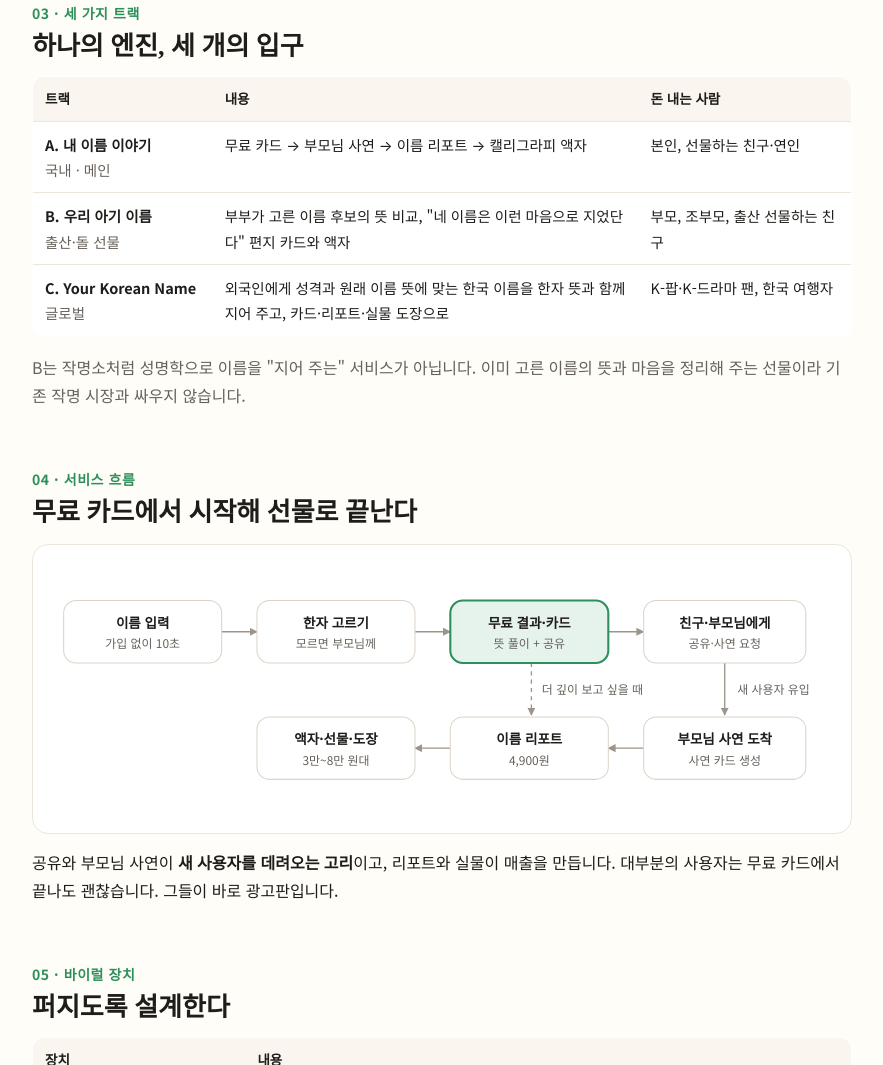
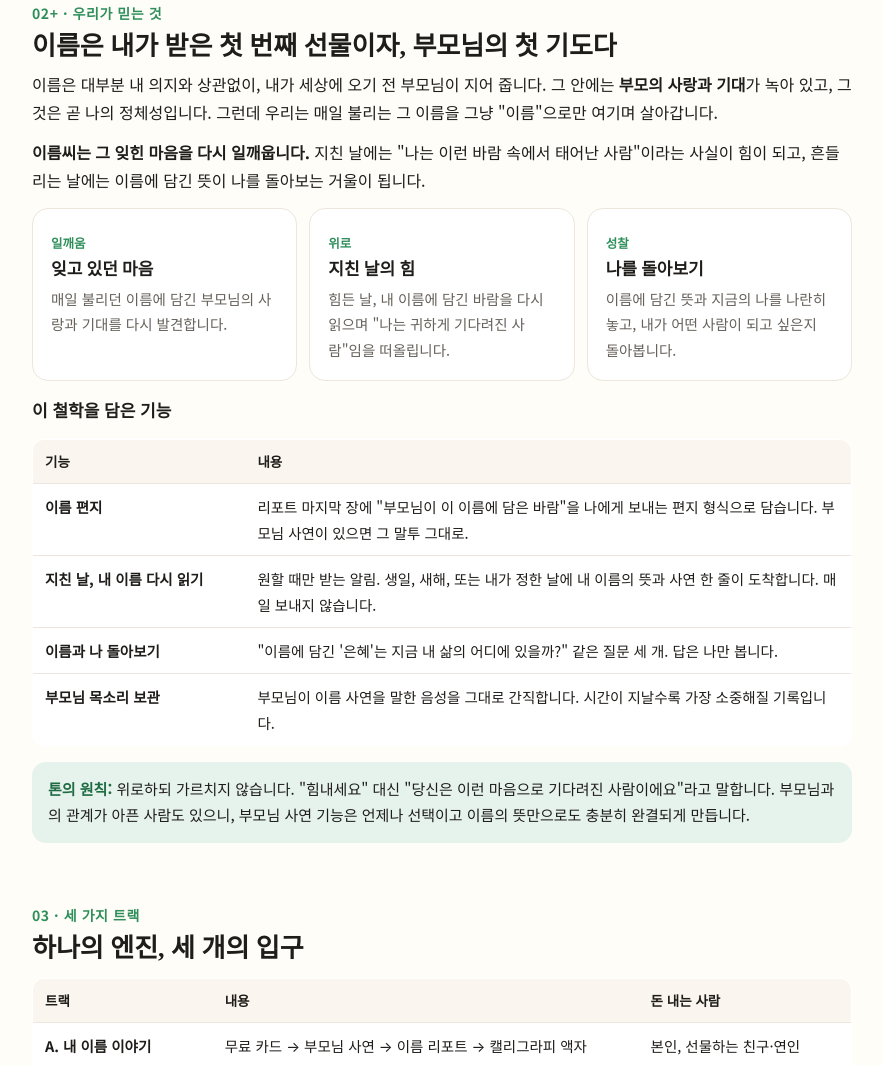
Before and after one commit to david-tokenpost/ireumssi-concept, a plain HTML site: page index.html in a window 1280 px wide. Shown: the part 1391-2456 px from the top of the page, without its empty margins (198-1081 px from the left). Drawn offline with Linux system fonts and the light colour scheme.

Commit message:
기획서: 우리가 믿는 것(이름 = 부모님의 첫 기도, 일깨움·위로·성찰) 추가

```diff
--- a/index.html
+++ b/index.html
@@ -57,7 +57,7 @@ footer{margin-top:48px;padding-top:18px;border-top:1px solid var(--rule);font-si
  <h1>이름에 심어 둔 마음을<br>꺼내 드려요.</h1>
  <p class="lead">이름 하나만 입력하면 한자에 담긴 뜻과 부모님이 그 이름을 지은 사연을 풀어 주고, 자랑하고 싶은 카드와 선물로 만들어 주는 서비스입니다. 운세처럼 좋고 나쁨을 판정하지 않고, 따뜻한 이야기만 전합니다.</p>
  <div class="cta"><a class="btn pri" href="mockup.html">화면 시안 보기 →</a><a class="btn sec" href="#plan">실행 계획</a></div>
- <nav class="toc"><a href="#why">왜 되는가</a><a href="#product">세 가지 트랙</a><a href="#flow">서비스 흐름</a><a href="#viral">바이럴 장치</a><a href="#ai">AI와 데이터</a><a href="#money">수익 구조</a><a href="#compete">경쟁</a><a href="#risk">리스크와 원칙</a><a href="#plan">실행 계획</a></nav>
+ <nav class="toc"><a href="#why">왜 되는가</a><a href="#heart">우리가 믿는 것</a><a href="#product">세 가지 트랙</a><a href="#flow">서비스 흐름</a><a href="#viral">바이럴 장치</a><a href="#ai">AI와 데이터</a><a href="#money">수익 구조</a><a href="#compete">경쟁</a><a href="#risk">리스크와 원칙</a><a href="#plan">실행 계획</a></nav>
 </div>
 
 <section id="one">
@@ -79,6 +79,26 @@ footer{margin-top:48px;padding-top:18px;border-top:1px solid var(--rule);font-si
   <div class="box"><span class="k">세대를 건넘</span><b>부모님께 묻기</b><p>자녀가 보낸 링크에 부모님이 사연을 답하고, 부모님도 자기 이름을 풀어 봅니다.</p></div>
  </div>
  <div class="callout"><b>핵심 가설:</b> "엄마, 내 이름 왜 이렇게 지었어?"라는 질문은 대부분 한 번도 해 본 적 없는 대화입니다. 이 대화를 대신 열어 주는 것이 이 서비스의 감정적 핵심이자 가장 강한 바이럴 고리입니다.</div>
+</section>
+
+<section id="heart">
+ <h2><span class="n">02+ · 우리가 믿는 것</span>이름은 내가 받은 첫 번째 선물이자, 부모님의 첫 기도다</h2>
+ <p>이름은 대부분 내 의지와 상관없이, 내가 세상에 오기 전 부모님이 지어 줍니다. 그 안에는 <b>부모의 사랑과 기대</b>가 녹아 있고, 그것은 곧 나의 정체성입니다. 그런데 우리는 매일 불리는 그 이름을 그냥 "이름"으로만 여기며 살아갑니다.</p>
+ <p><b>이름씨는 그 잊힌 마음을 다시 일깨웁니다.</b> 지친 날에는 "나는 이런 바람 속에서 태어난 사람"이라는 사실이 힘이 되고, 흔들리는 날에는 이름에 담긴 뜻이 나를 돌아보는 거울이 됩니다.</p>
+ <div class="grid3">
+  <div class="box"><span class="k">일깨움</span><b>잊고 있던 마음</b><p>매일 불리던 이름에 담긴 부모님의 사랑과 기대를 다시 발견합니다.</p></div>
+  <div class="box"><span class="k">위로</span><b>지친 날의 힘</b><p>힘든 날, 내 이름에 담긴 바람을 다시 읽으며 "나는 귀하게 기다려진 사람"임을 떠올립니다.</p></div>
+  <div class="box"><span class="k">성찰</span><b>나를 돌아보기</b><p>이름에 담긴 뜻과 지금의 나를 나란히 놓고, 내가 어떤 사람이 되고 싶은지 돌아봅니다.</p></div>
+ </div>
+ <p class="point">이 철학을 담은 기능</p>
+ <table>
+  <tr><th style="width:26%">기능</th><th>내용</th></tr>
+  <tr><td><b>이름 편지</b></td><td>리포트 마지막 장에 "부모님이 이 이름에 담은 바람"을 나에게 보내는 편지 형식으로 담습니다. 부모님 사연이 있으면 그 말투 그대로.</td></tr>
+  <tr><td><b>지친 날, 내 이름 다시 읽기</b></td><td>원할 때만 받는 알림. 생일, 새해, 또는 내가 정한 날에 내 이름의 뜻과 사연 한 줄이 도착합니다. 매일 보내지 않습니다.</td></tr>
+  <tr><td><b>이름과 나 돌아보기</b></td><td>"이름에 담긴 '은혜'는 지금 내 삶의 어디에 있을까?" 같은 질문 세 개. 답은 나만 봅니다.</td></tr>
+  <tr><td><b>부모님 목소리 보관</b></td><td>부모님이 이름 사연을 말한 음성을 그대로 간직합니다. 시간이 지날수록 가장 소중해질 기록입니다.</td></tr>
+ </table>
+ <div class="callout"><b>톤의 원칙:</b> 위로하되 가르치지 않습니다. "힘내세요" 대신 "당신은 이런 마음으로 기다려진 사람이에요"라고 말합니다. 부모님과의 관계가 아픈 사람도 있으니, 부모님 사연 기능은 언제나 선택이고 이름의 뜻만으로도 충분히 완결되게 만듭니다.</div>
 </section>
 
 <section id="product">
```
